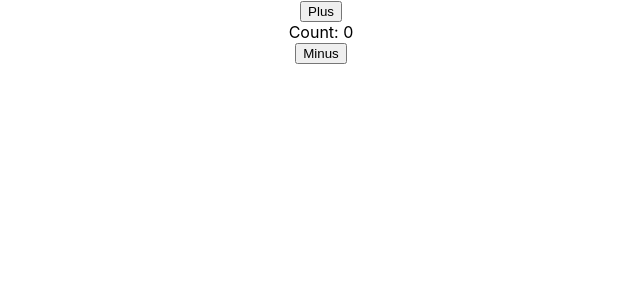
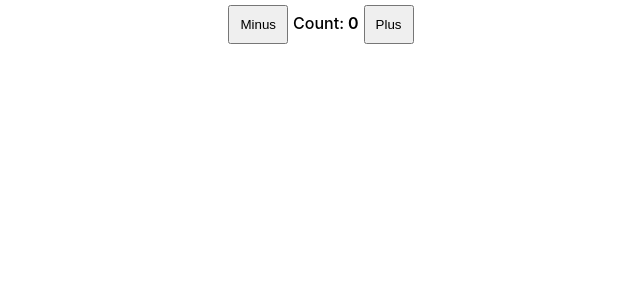
Before and after one commit to ecosse3/jest-react-testing-library-acc-demo, a React (Create React App) app: page / in a window 1280 px wide. Shown: the top 300 px of the page, without its empty margins (319-959 px from the left). Built offline with nearby package versions, Linux system fonts and the light colour scheme.

Commit message:
Add classnames to Counter btn and count number

```diff
--- a/src/components/Counter/index.tsx
+++ b/src/components/Counter/index.tsx
@@ -8,9 +8,14 @@ const Counter = () => {
 
   return (
     <div>
-      <button onClick={handleIncreaseCounter}>Plus</button>
-      <div>Count: <span data-testid="count">{count}</span></div>
-      <button onClick={handleDecreaseCounter}>Minus</button>
+      <button className="btn" onClick={handleDecreaseCounter}>Minus</button>
+      <span className="count-span">
+        Count:
+        <span data-testid="count" className={`count-number ${count > 0 && 'count-positive'} ${count < 0 && 'count-negative'}`}>
+          {' '}{count}
+        </span>
+      </span>
+      <button className="btn" onClick={handleIncreaseCounter}>Plus</button>
     </div>
   );
 }
```
